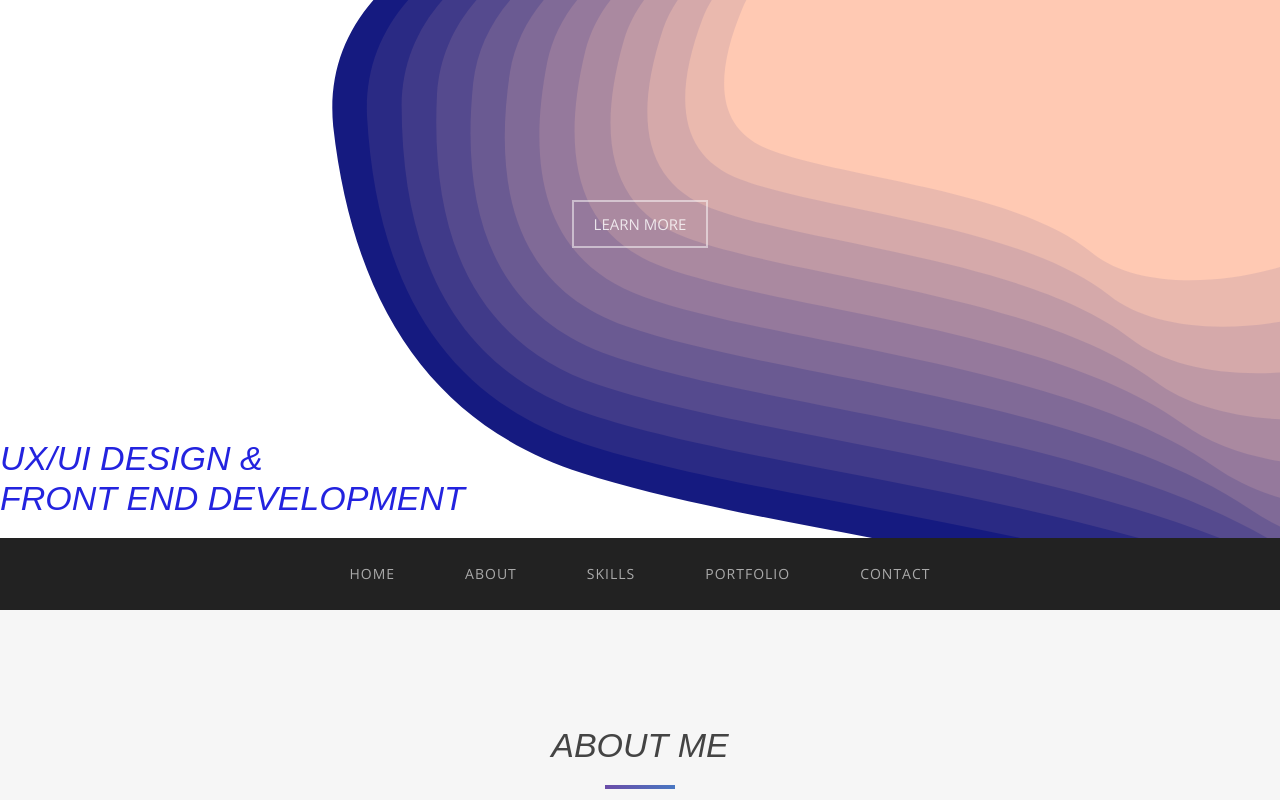
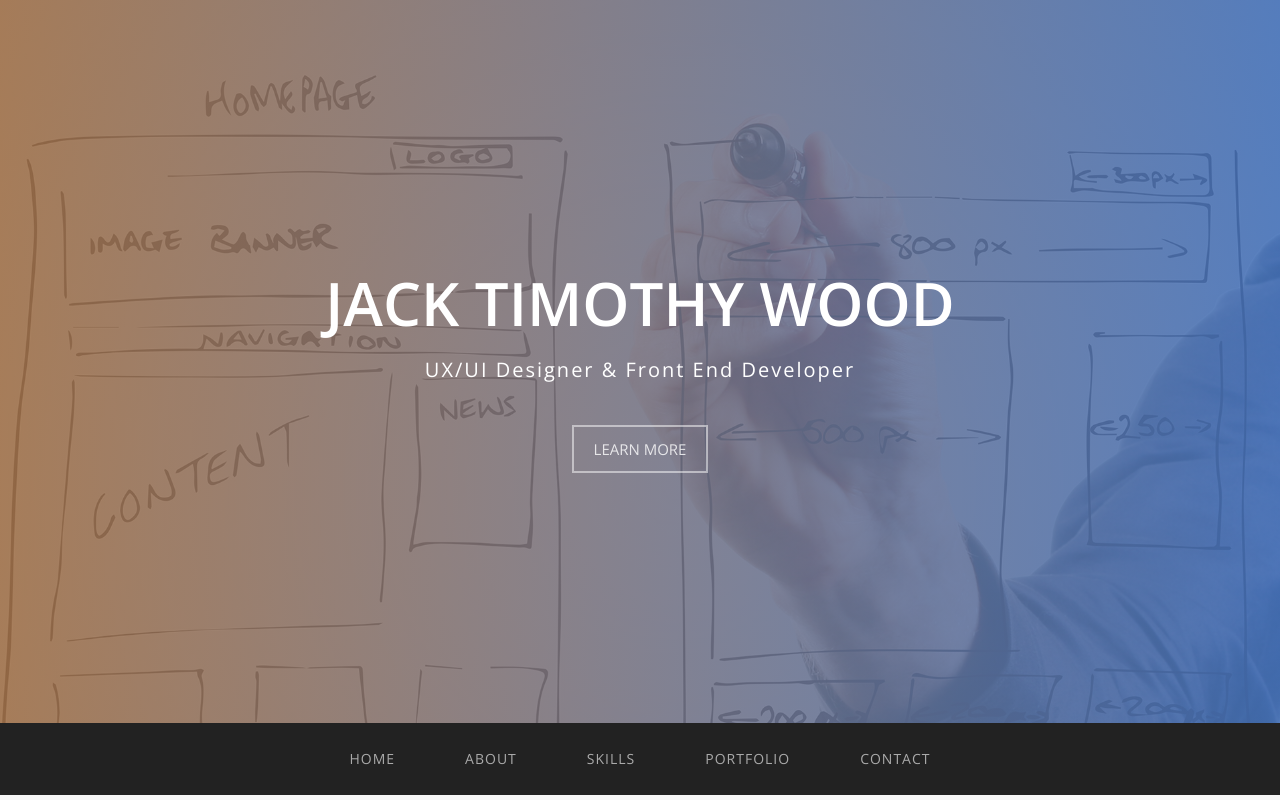
Before and after one commit to jtimothywood5/jtimothywood5.github.io, a plain HTML site: page index.html in a window 1280 px wide. Shown: the top 800 px of the page. Drawn offline with nearby package versions, Linux system fonts and the light colour scheme.

Commit message:
Revert "SVG Commit"
This reverts commit 4746e588857ce1fdd7fc5aa3e1df6302d7eaf87a.

```diff
--- a/css/style.css
+++ b/css/style.css
@@ -14,8 +14,6 @@ h1 strong {
 	font-weight: 900;
 }
 h2 {
-	 font-family: "Arial Rounded MT Bold", "Helvetica Rounded", Arial, sans-serif;
-	 font-style: oblique;
 	line-height: 20px;
 	margin: 0;
 	color: #444;
@@ -39,7 +37,7 @@ p {
 }
 p.intro {
 	font-size: 16px;
-	margin: 25px 0 0;
+	margin: 12px 0 0;
 	line-height: 24px;
 	font-family: 'Open Sans', sans-serif;
 }
@@ -207,22 +205,20 @@ a:focus, .btn:focus, .btn:active:focus, .btn.active:focus, .btn.focus, .btn:acti
 	height: auto;
 	text-align: center;
 	color: #fff;
-	background: url(../img/header.svg) no-repeat center center;
+	background: url(../img/wireframepic.jpg) no-repeat center center;
 	-webkit-background-size: cover;
 	-moz-background-size: cover;
 	background-size: cover;
 	-o-background-size: cover;
 }
-
 .intro .overlay {
-	padding: 50px 0;}
+	padding: 100px 0;
 	/* Permalink - use to edit and share this gradient: http://colorzilla.com/gradient-editor/#6b4da8+0,4977c2+100&0.85+0,0.85+100 */
-	/*
 	background: -moz-linear-gradient(left, rgba(168, 118, 77, 0.85) 0%, rgba(73, 119, 194, 0.219) 100%); /* FF3.6-15 */
-	/*background: -webkit-linear-gradient(left, rgba(168, 118, 77, 0.85) 0%, rgba(73,119,194,0.85) 100%); /* Chrome10-25,Safari5.1-6 */
-	/*background: linear-gradient(to right, rgba(168, 118, 77, 0.85) 0%, rgba(73,119,194,0.85) 100%); /* W3C, IE10+, FF16+, Chrome26+, Opera12+, Safari7+ */
-/*filter: progid:DXImageTransform.Microsoft.gradient( startColorstr='#d96b4da8', endColorstr='#d94977c2', GradientType=1 ); /* IE6-9 */
-/*}*/
+	background: -webkit-linear-gradient(left, rgba(168, 118, 77, 0.85) 0%, rgba(73,119,194,0.85) 100%); /* Chrome10-25,Safari5.1-6 */
+	background: linear-gradient(to right, rgba(168, 118, 77, 0.85) 0%, rgba(73,119,194,0.85) 100%); /* W3C, IE10+, FF16+, Chrome26+, Opera12+, Safari7+ */
+filter: progid:DXImageTransform.Microsoft.gradient( startColorstr='#d96b4da8', endColorstr='#d94977c2', GradientType=1 ); /* IE6-9 */
+}
 .section-title.center {
 	padding: 25px 0 45px 0;
 }
@@ -607,25 +603,15 @@ color: #2c3e50;
 .intro .intro-text p {
 	font-size: 20px;
 	margin-bottom: 40px;
-	color: blue;
-	margin-top: 25px;
+	margin-top: 20px;
 	letter-spacing: 2px;
-	text-align: left;
 }
-#bottom-left
-{
-
-color: rgb(35, 35, 223);
-text-align:left;
-}
-
 section {
 	padding: 120px 0;
 }
 header .intro-text {
 	padding-top: 150px;
 	padding-bottom: 150px;
-	position: relative;
 }
 }
 
@@ -648,3 +634,7 @@ header .intro-text {
 
 
 }
+.vcenter{
+
+
+		float: none; }
--- a/index.html
+++ b/index.html
@@ -42,21 +42,14 @@
       <div class="container">
         <div class="row">
           <div class="intro-text">
-            <!--  <h1>Jack Timothy Wood</h1> -->
-
-            <!-- <p>UX/UI Design & Front End Development</p>  -->
+            <h1>Jack Timothy Wood</h1>
+            <p>UX/UI Designer & Front End Developer</p>
             <a href="#about" class="btn btn-default btn-lg page-scroll">Learn More</a> </div>
         </div>
-
+      </div>
     </div>
-    </div><h2 id="bottom-left">UX/UI Design & <br><br> Front End Development</h2>
-    <!-- <a href="#about" class="btn btn-default btn-lg page-scroll">Learn More</a> </div> -->
   </div>
 </header>
-<!-- <div class="intro-text2">
-  <p>UX/UI Design & Front End Development</p>
-  <a href="#about" class="btn btn-default btn-lg page-scroll">Learn More</a> </div>
-</div> -->
 <!-- Navigation -->
 <div id="nav">
   <nav class="navbar navbar-custom">
```
Also changed, not shown: img/cool_background.JPG (deleted), img/cool_background2.JPG (deleted), img/header.svg (deleted).
